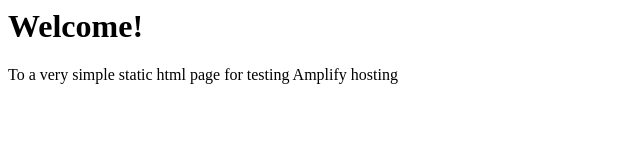
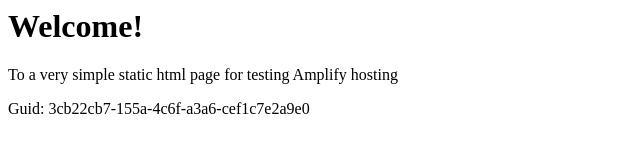
Before and after one commit to aws-aemilia-pdx/Github-PR-Commit-Integration-Test-DoNotTouch-Gith-OKSLNVO2-v1-beta-us-west-2, a website: page src/index.html in a window 1280 px wide. Shown: the whole page, without its empty margins (0-640 px from the left). Drawn offline with Linux system fonts and the light colour scheme.

Commit message:
commit from integ tests

```diff
--- a/src/index.html
+++ b/src/index.html
@@ -1,3 +1,5 @@
+
+
 <html lang="en">
 
 <head>
@@ -10,6 +12,6 @@
 <body>
     <h1>Welcome!</h1>
     <p>To a very simple static html page for testing Amplify hosting</p>
-</body>
+    <p>Guid: 3cb22cb7-155a-4c6f-a3a6-cef1c7e2a9e0</p></body>
 
 </html>
```
